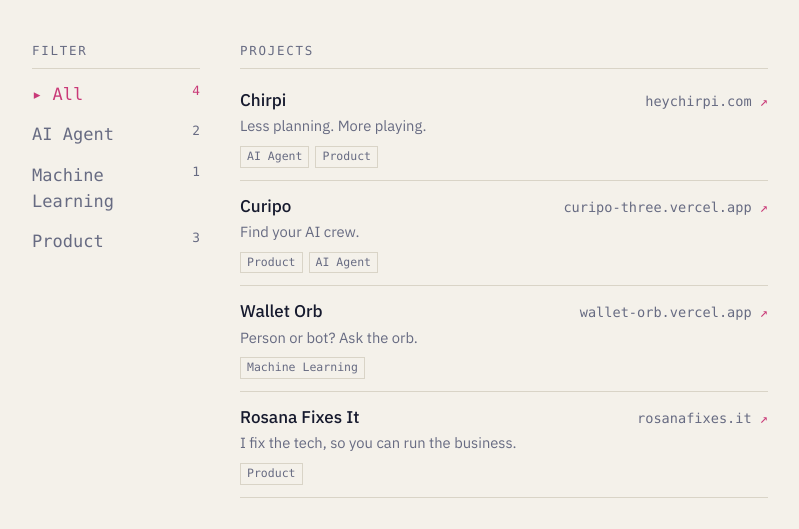
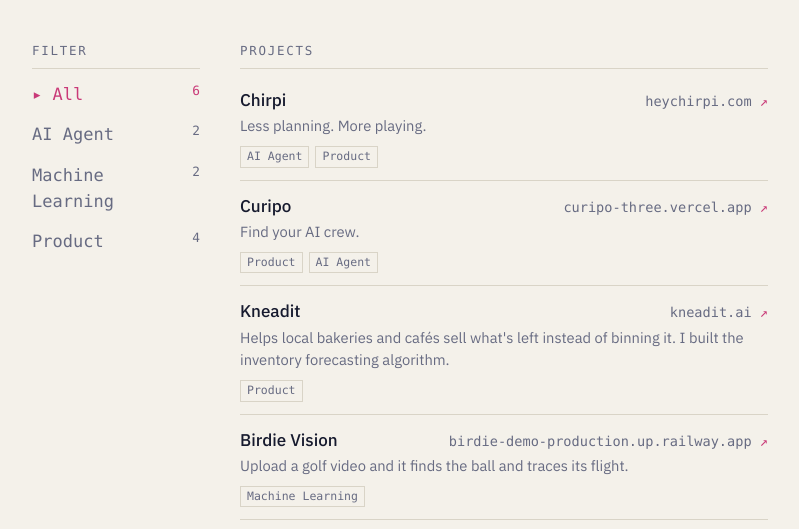
Before and after one commit to RosanaL/rosanaliu.com, a plain HTML site: page index.html in a window 1280 px wide. Shown: the part 207-736 px from the top of the page, without its empty margins (240-1039 px from the left). Drawn offline with Linux system fonts and the light colour scheme; a web font is replaced by a local one.

Commit message:
Add Kneadit and Birdie Vision to the links page
Kneadit goes under Product, noting the inventory forecasting algorithm.
Birdie Vision, the golf ball detection and tracking demo, goes under
Machine Learning.

Co-Authored-By: Claude Opus 5.5 <noreply@anthropic.com>

```diff
--- a/index.html
+++ b/index.html
@@ -142,6 +142,8 @@
           <ul class="list" id="projects">
             <li data-tags="agent product"><a class="link" href="https://www.heychirpi.com" target="_blank" rel="noopener"><span class="name">Chirpi</span><span class="where px">heychirpi.com</span><span class="note">Less planning. More playing.</span><span class="tags"></span></a></li>
             <li data-tags="product agent"><a class="link" href="https://curipo-three.vercel.app" target="_blank" rel="noopener"><span class="name">Curipo</span><span class="where px">curipo-three.vercel.app</span><span class="note">Find your AI crew.</span><span class="tags"></span></a></li>
+            <li data-tags="product"><a class="link" href="https://kneadit.ai" target="_blank" rel="noopener"><span class="name">Kneadit</span><span class="where px">kneadit.ai</span><span class="note">Helps local bakeries and cafés sell what's left instead of binning it. I built the inventory forecasting algorithm.</span><span class="tags"></span></a></li>
+            <li data-tags="ml"><a class="link" href="https://birdie-demo-production.up.railway.app" target="_blank" rel="noopener"><span class="name">Birdie Vision</span><span class="where px">birdie-demo-production.up.railway.app</span><span class="note">Upload a golf video and it finds the ball and traces its flight.</span><span class="tags"></span></a></li>
             <li data-tags="ml"><a class="link" href="https://wallet-orb.vercel.app" target="_blank" rel="noopener"><span class="name">Wallet Orb</span><span class="where px">wallet-orb.vercel.app</span><span class="note">Person or bot? Ask the orb.</span><span class="tags"></span></a></li>
             <li data-tags="product"><a class="link" href="https://rosanafixes.it" target="_blank" rel="noopener"><span class="name">Rosana Fixes It</span><span class="where px">rosanafixes.it</span><span class="note">I fix the tech, so you can run the business.</span><span class="tags"></span></a></li>
           </ul>
```
